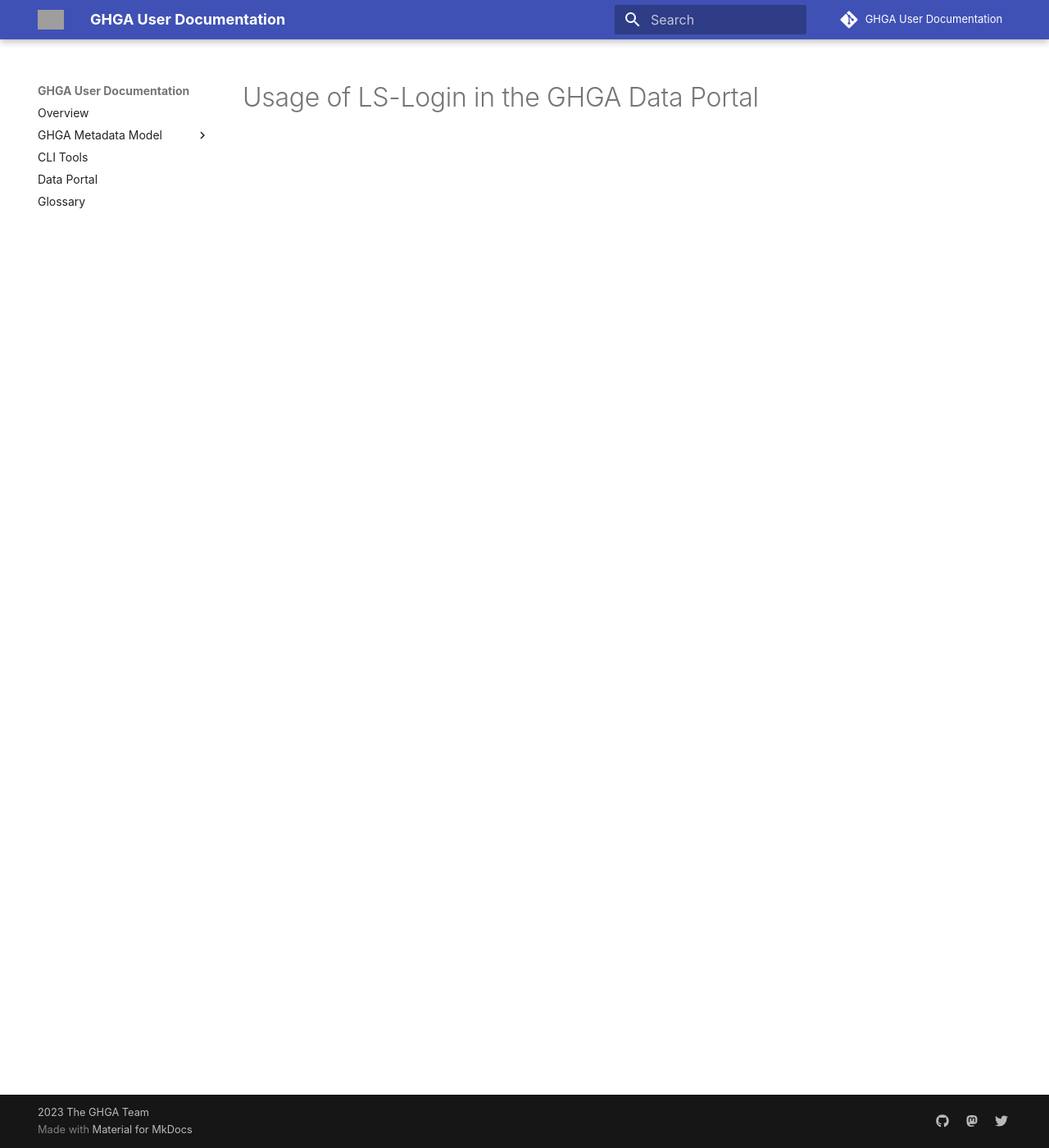
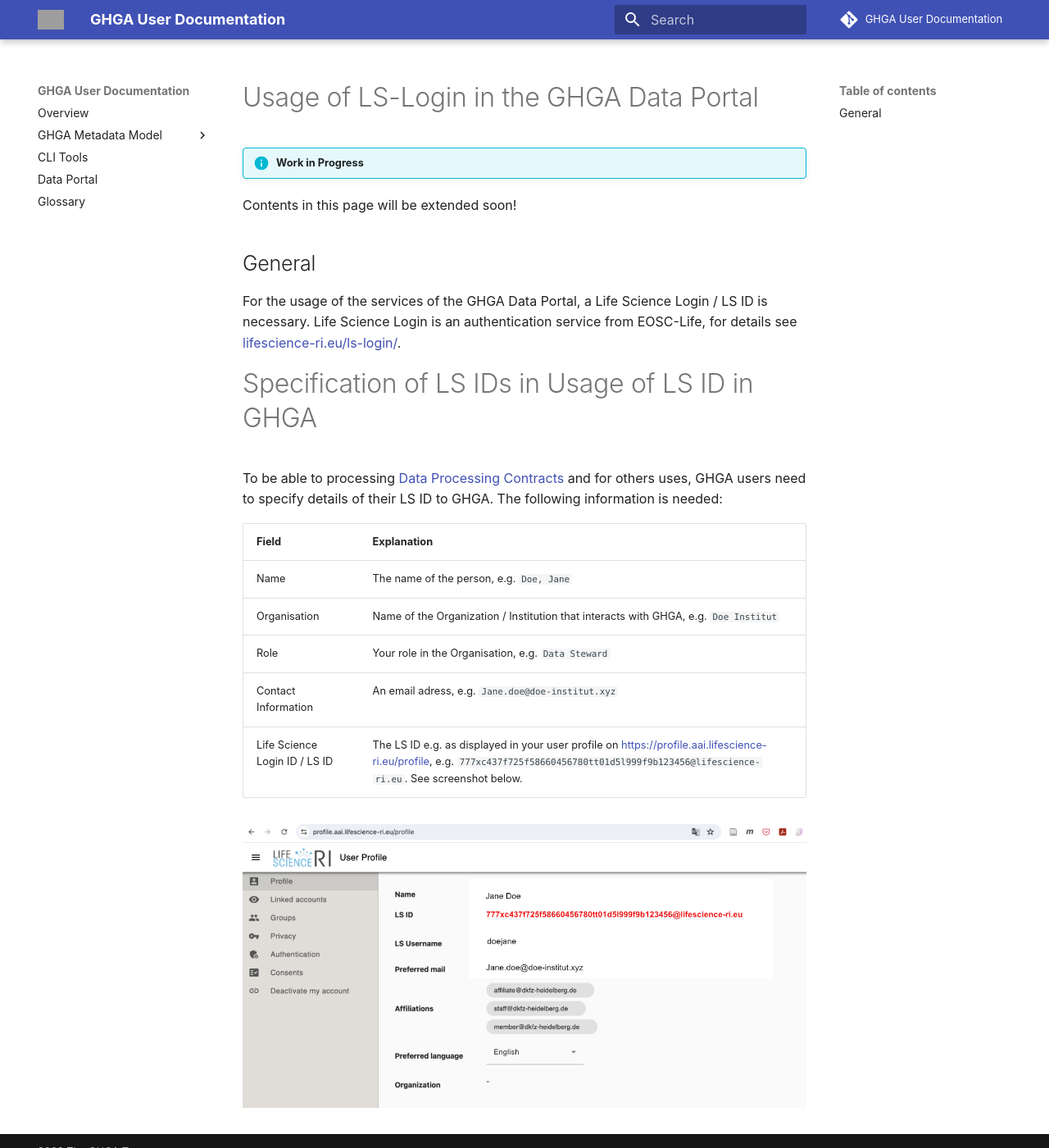
Before and after one commit to ghga-de/docs.ghga.de, an MkDocs documentation site: the page built from user_docs/data_portal/ls-login.md, in a window 1280 px wide and 1400 px high. Shown: the whole window at 82% size. Built offline with MkDocs 1.6.1 and Material for MkDocs 9.7.7, drawn with Linux system fonts in a browser that asks for light colours; comment, search, counter and statistics services are not loaded; grey boxes are pictures that could not be loaded.

Commit message:
adding explanation and screenshot

```diff
--- a/user_docs/data_portal/ls-login.md
+++ b/user_docs/data_portal/ls-login.md
@@ -1 +1,21 @@
 # Usage of LS-Login in the GHGA Data Portal
+
+!!! info "Work in Progress"
+   Contents in this page will be extended soon!
+
+
+## General
+For the usage of the services of the GHGA Data Portal, a Life Science Login / LS ID is necessary. Life Science Login is an authentication service from EOSC-Life, for details see [lifescience-ri.eu/ls-login/](https://lifescience-ri.eu/ls-login/).
+
+# Specification of LS IDs in  Usage of LS ID in GHGA
+To be able to processing [Data Processing Contracts](../glossary/glossary.md#data-processing-contract-dpc) and for others uses, GHGA users need to specify details of their LS ID to GHGA. The following information is needed:
+
+| Field | Explanation  |
+|---|---|
+|Name| The name of the person, e.g. `Doe, Jane` |
+|Organisation| Name of the Organization / Institution that interacts with GHGA, e.g. `Doe Institut`|
+|Role| Your role in the Organisation, e.g. `Data Steward` |
+|Contact Information| An email adress, e.g. `Jane.doe@doe-institut.xyz`|
+|Life Science Login ID / LS ID | The LS ID e.g. as displayed in your user profile on https://profile.aai.lifescience-ri.eu/profile, e.g. `777xc437f725f58660456780tt01d5l999f9b123456@lifescience-ri.eu`. See screenshot below.  |
+
+![Ls Login Profile page](../assets/img/lslogin-lsid.png)
```
Also changed, not shown: user_docs/assets/img/lslogin-lsid.png (added).
